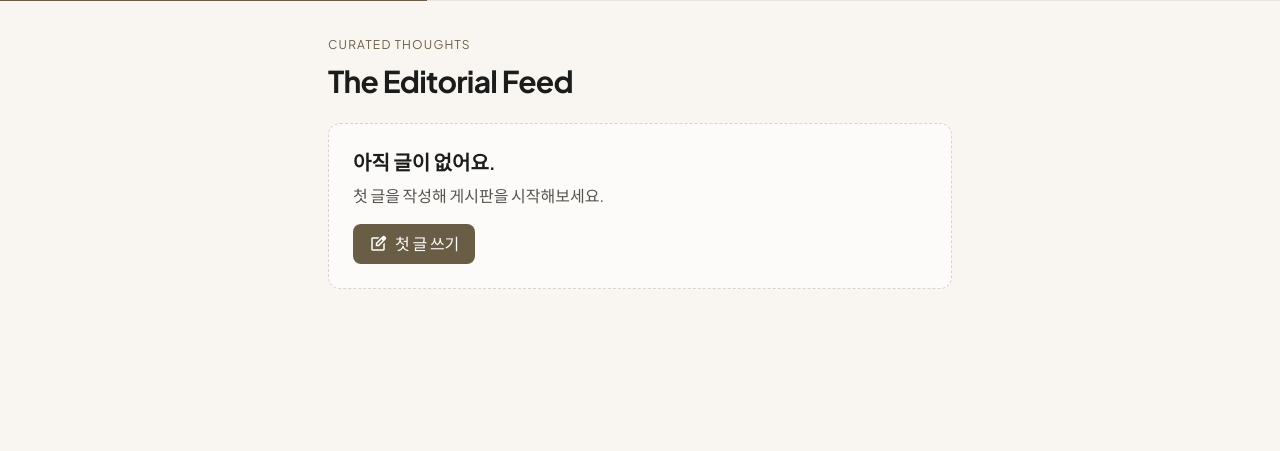
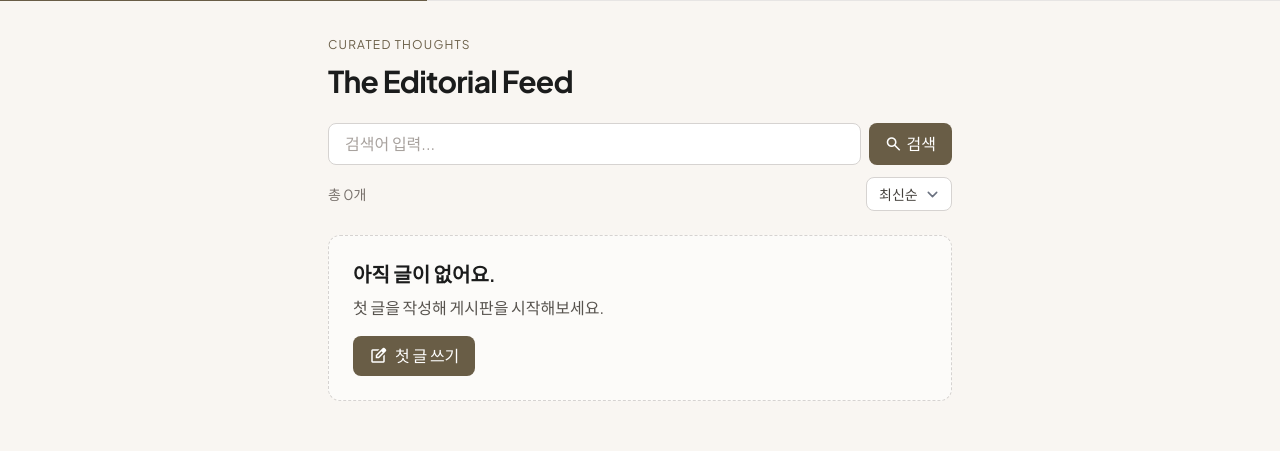
Before and after one commit to 0youngbon-gif/ybtrain0425, a Flask app: page /posts in a window 1280 px wide. Shown: the part 65-516 px from the top of the page. Run offline with Flask 3, Linux system fonts and the light colour scheme; data that the repository does not hold is empty; some libraries are stand-ins or nearby versions.

Commit message:
feat: add pagination, search, sort and seed data script
- Add PER_PAGE pagination with [이전]/[다음] buttons in list.html
- Add search by title/content with LIKE query
- Add 4 sort options (newest, oldest, title_asc, title_desc)
- Add seed.py for generating 120 sample posts
- Simplify pagination UI to prev/next with page counter

Co-Authored-By: Claude Opus 4.7 <noreply@anthropic.com>

```diff
--- a/app.py
+++ b/app.py
@@ -41,18 +41,58 @@ def init_db() -> None:
     db.commit()
 
 
+PER_PAGE = 10
+
+
 @app.route("/")
 def index() -> str:
-    return posts_list()
+    return redirect(url_for("posts_list"))
 
 
 @app.route("/posts")
 def posts_list() -> str:
     db = get_db()
+
+    page = request.args.get("page", 1, type=int)
+    search = request.args.get("q", "").strip()
+    sort = request.args.get("sort", "newest")
+
+    where_clause = ""
+    params: list[str | int] = []
+
+    if search:
+        where_clause = "WHERE title LIKE ? OR content LIKE ?"
+        params.extend([f"%{search}%", f"%{search}%"])
+
+    order_map = {
+        "newest": "ORDER BY created_at DESC",
+        "oldest": "ORDER BY created_at ASC",
+        "title_asc": "ORDER BY title ASC",
+        "title_desc": "ORDER BY title DESC",
+    }
+    order_clause = order_map.get(sort, order_map["newest"])
+
+    total = db.execute(
+        f"SELECT COUNT(*) FROM posts {where_clause}", params
+    ).fetchone()[0]
+    total_pages = max(1, (total + PER_PAGE - 1) // PER_PAGE)
+    page = min(page, total_pages)
+    offset = (page - 1) * PER_PAGE
+
     posts = db.execute(
-        "SELECT id, title, content, created_at FROM posts ORDER BY id DESC"
+        f"SELECT id, title, content, created_at FROM posts {where_clause} {order_clause} LIMIT ? OFFSET ?",
+        params + [PER_PAGE, offset],
     ).fetchall()
-    return render_template("posts/list.html", posts=posts)
+
+    return render_template(
+        "posts/list.html",
+        posts=posts,
+        page=page,
+        total_pages=total_pages,
+        total=total,
+        search=search,
+        sort=sort,
+    )
 
 
 @app.route("/posts/new")
--- a/templates/posts/list.html
+++ b/templates/posts/list.html
@@ -8,6 +8,41 @@
   <h2 class="text-3xl font-bold tracking-tight mt-2">The Editorial Feed</h2>
 </header>
 
+<!-- 검색 + 정렬 -->
+<div class="mb-6 space-y-3">
+  <form method="get" action="{{ url_for('posts_list') }}" class="flex gap-2">
+    <input
+      type="text"
+      name="q"
+      value="{{ search }}"
+      placeholder="검색어 입력..."
+      class="flex-1 border border-stone-300 rounded-lg px-4 py-2 bg-white text-stone-800 placeholder:text-stone-400 focus:outline-none focus:ring-2 focus:ring-[#695d46]"
+    />
+    <input type="hidden" name="sort" value="{{ sort }}" />
+    <button type="submit" class="bg-[#695d46] text-white px-4 py-2 rounded-lg hover:opacity-90 flex items-center gap-1">
+      <span class="material-symbols-outlined text-[18px]">search</span>
+      검색
+    </button>
+    {% if search %}
+      <a href="{{ url_for('posts_list', sort=sort) }}" class="border border-stone-300 px-3 py-2 rounded-lg text-stone-600 hover:bg-stone-100 text-sm">지우기</a>
+    {% endif %}
+  </form>
+
+  <div class="flex items-center justify-between">
+    <span class="text-sm text-stone-500">총 {{ total }}개{% if search %} (검색: "{{ search }}"){% endif %}</span>
+    <form method="get" action="{{ url_for('posts_list') }}" class="flex items-center gap-2">
+      {% if search %}<input type="hidden" name="q" value="{{ search }}" />{% endif %}
+      <select name="sort" onchange="this.form.submit()" class="border border-stone-300 rounded-lg px-3 py-1.5 text-sm bg-white text-stone-700 focus:outline-none focus:ring-2 focus:ring-[#695d46]">
+        <option value="newest" {% if sort == 'newest' %}selected{% endif %}>최신순</option>
+        <option value="oldest" {% if sort == 'oldest' %}selected{% endif %}>오래된순</option>
+        <option value="title_asc" {% if sort == 'title_asc' %}selected{% endif %}>제목 A→Z</option>
+        <option value="title_desc" {% if sort == 'title_desc' %}selected{% endif %}>제목 Z→A</option>
+      </select>
+    </form>
+  </div>
+</div>
+
+<!-- 게시글 목록 -->
 <div class="flex flex-col gap-10">
   {% if posts %}
     {% for post in posts %}
@@ -27,15 +62,36 @@
     {% endfor %}
   {% else %}
     <section class="border border-dashed border-stone-300 rounded-xl p-6 bg-white/50">
-      <h3 class="text-xl font-semibold mb-2">아직 글이 없어요.</h3>
-      <p class="text-stone-600 mb-4">첫 글을 작성해 게시판을 시작해보세요.</p>
-      <a href="{{ url_for('posts_new') }}" class="inline-flex items-center gap-2 bg-[#695d46] text-white px-4 py-2 rounded-lg">
-        <span class="material-symbols-outlined text-[18px]">edit_square</span>
-        첫 글 쓰기
-      </a>
+      <h3 class="text-xl font-semibold mb-2">{% if search %}"{{ search }}" 검색 결과가 없어요.{% else %}아직 글이 없어요.{% endif %}</h3>
+      <p class="text-stone-600 mb-4">{% if search %}다른 검색어로 시도해보세요.{% else %}첫 글을 작성해 게시판을 시작해보세요.{% endif %}</p>
+      {% if not search %}
+        <a href="{{ url_for('posts_new') }}" class="inline-flex items-center gap-2 bg-[#695d46] text-white px-4 py-2 rounded-lg">
+          <span class="material-symbols-outlined text-[18px]">edit_square</span>
+          첫 글 쓰기
+        </a>
+      {% endif %}
     </section>
   {% endif %}
 </div>
+
+<!-- 페이지네이션 -->
+{% if total_pages > 1 %}
+<nav class="mt-10 flex justify-center items-center gap-4">
+  {% if page > 1 %}
+    <a href="{{ url_for('posts_list', page=page-1, q=search, sort=sort) }}" class="px-4 py-2 rounded-lg border border-stone-300 text-stone-600 hover:bg-stone-200 text-sm">이전</a>
+  {% else %}
+    <span class="px-4 py-2 rounded-lg border border-stone-200 text-stone-300 text-sm cursor-not-allowed">이전</span>
+  {% endif %}
+
+  <span class="text-sm text-stone-600">{{ page }} / {{ total_pages }}</span>
+
+  {% if page < total_pages %}
+    <a href="{{ url_for('posts_list', page=page+1, q=search, sort=sort) }}" class="px-4 py-2 rounded-lg border border-stone-300 text-stone-600 hover:bg-stone-200 text-sm">다음</a>
+  {% else %}
+    <span class="px-4 py-2 rounded-lg border border-stone-200 text-stone-300 text-sm cursor-not-allowed">다음</span>
+  {% endif %}
+</nav>
+{% endif %}
 
 <a href="{{ url_for('posts_new') }}" class="fixed right-6 bottom-24 bg-[#695d46] text-white w-14 h-14 rounded-full flex items-center justify-center shadow-lg z-40">
   <span class="material-symbols-outlined">edit_square</span>
```
Also changed, not shown: seed.py (added, +94 -0 lines).
